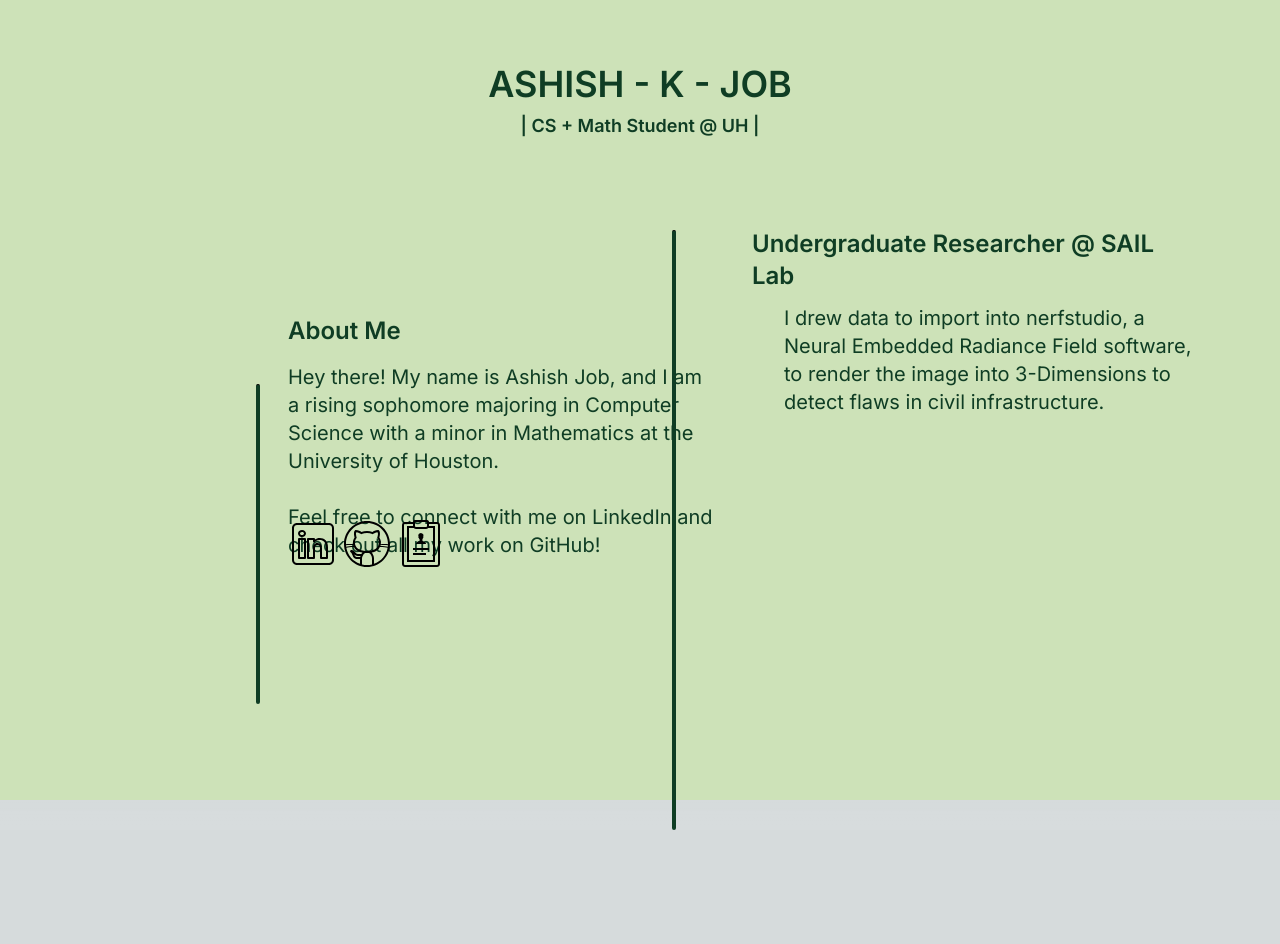
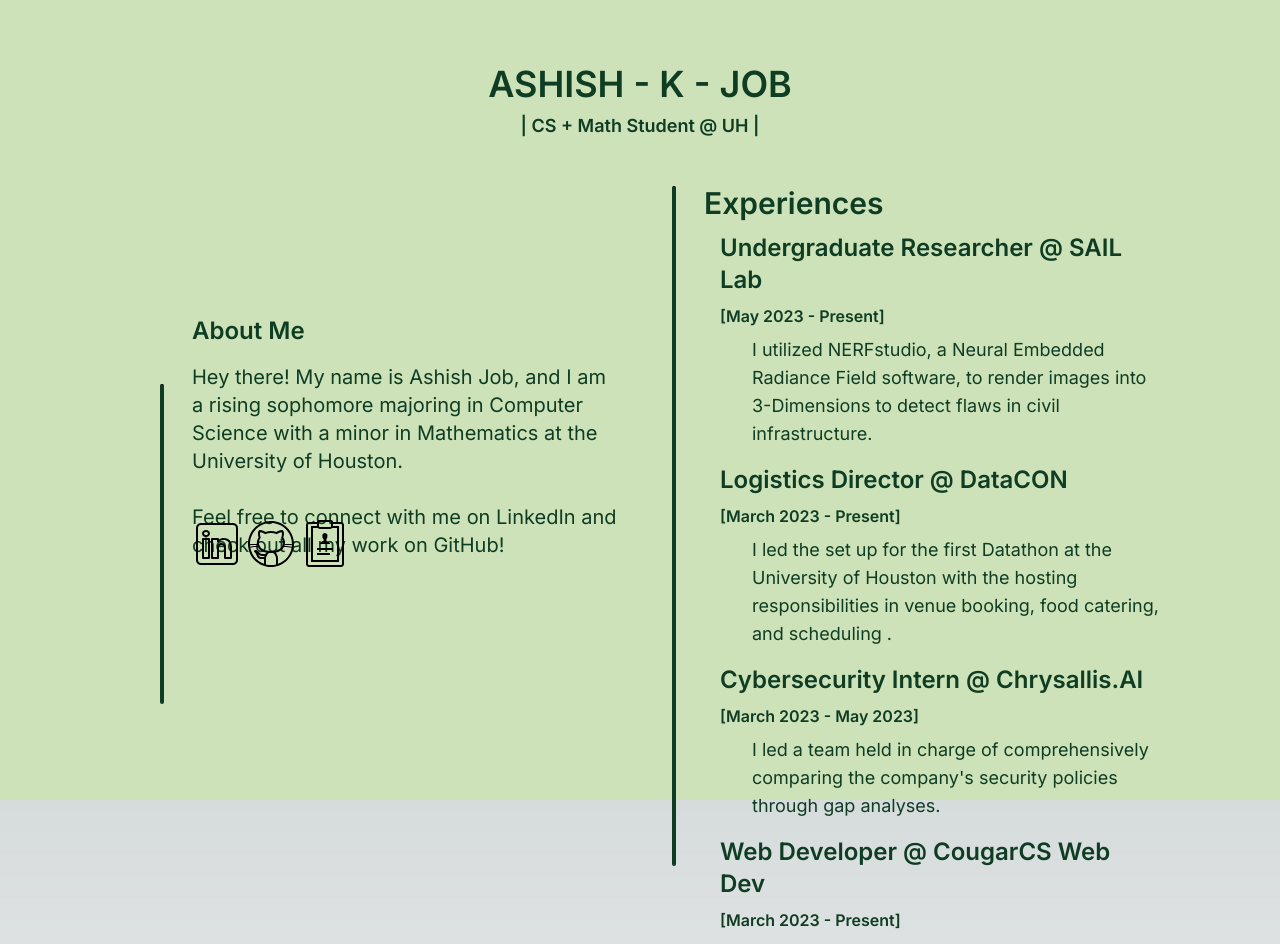
Before and after one commit to Ashishjob/Ashish-Job-Portfolio-Website, a Next.js app: page / in a window 1280 px wide. Shown: the top 944 px of the page. Before the commit the page ends 830 px from the top, so only its background shows below. Built offline with nearby package versions, Linux system fonts and the light colour scheme.

Commit message:
refactor: appropriate all experiences

```diff
--- a/app/page.tsx
+++ b/app/page.tsx
@@ -16,7 +16,7 @@
       </div>
 
 
-      <div className="lg:absolute lg:top-1/3 lg:left-72 text-left text-green mt-12">
+      <div className="lg:absolute lg:top-1/3 lg:left-48 text-left text-green mt-12">
         <h1 className="text-center font-semibold sm:text-2xl md:text-2xl lg:text-2xl lg:text-left hover:underline">About Me</h1>
 
 
@@ -36,7 +36,7 @@
           check out all my work on GitHub!
         </h2>
 
-        <h2 className="sm:hidden font-base text-base pt-4 lg:text-left px-12">
+        <h2 className="sm:hidden font-base text-base pt-4 lg:text-left px-6">
           Hey there! My name is Ashish Job, and I am
           a rising sophomore majoring in Computer
           Science with a minor in Mathematics at the University of Houston.<br /><br />
@@ -45,7 +45,7 @@
         </h2>
       </div>
 
-        <div className="lg:absolute flex justify-center items-center lg:bottom-1/3 lg:translate-y-2/3 lg:left-72 pb-4">
+        <div className="lg:absolute flex justify-center items-center lg:bottom-1/3 lg:translate-y-2/3 lg:left-48 pb-4">
           <div className="pt-3 pr-1">
             <a href="https://www.linkedin.com/in/ashish-job/" target="_blank">
               <Image
@@ -84,13 +84,24 @@
         </div>
 
 
-      <div className="lg:absolute hidden lg:block top-52 left-64 transform translate-y-44">
+      <div className="lg:absolute hidden lg:block top-52 left-40 transform translate-y-44">
         <hr className="w-1 h-80 bg-green border0 rounded dark:bg-green"></hr>
       </div>
 
+      <div className="hidden md:block lg:block md:px-8 lg:absolute lg:left-1/2 lg:top-44 transform translate-y-1/4 lg:translate-x-8">
+        <h1 className="sm:left-2 text-3xl font-semibold hover:underline text-green">
+          Experiences
+        </h1>
+      </div>
 
-      <div className="hidden md:absolute lg:block lg:absolute lg:left-1/2 lg:top-20 transform translate-y-1/4 translate-x-8">
-        <hr style={{ height: '600px' }} className="w-1 bg-green border0 rounded dark:bg-green"></hr>
+      <div className="md:hidden sm:block">
+        <h1 className="pt-4 pl-4 text-3xl font-semibold hover:underline text-green">
+          Experiences
+        </h1>
+      </div>
+
+      <div className="hidden md:absolute lg:block lg:absolute lg:left-1/2 lg:top-4 transform translate-y-1/4 translate-x-8">
+        <hr style={{ height: '680px' }} className="w-1 bg-green border0 rounded dark:bg-green"></hr>
       </div>
 
       <div className="hidden lg:hidden md:absolute md:block md:top-56 md:left-40">
@@ -98,56 +109,51 @@
       </div>
 
 
-      <div className="lg:absolute lg:left-1/2 transform translate-x-8 sm:justify-center sm:items-center md:justify-center md:items-center top-52 py-2 right-12 text-green text-start">
-        <div className="py-3">
+
+      <div className="lg:absolute lg:left-1/2 top-52 pt-6 right-12 text-green">
+        <div className="">
           <h1 className="px-8 md:px-20 font-semibold text-xl md:text-2xl lg:text-2xl hover:underline pb-2">
             Undergraduate Researcher @ SAIL Lab
           </h1>
+          <h3 className='pl-8 md:pl-20 pb-2 font-semibold '>[May 2023 - Present]</h3>
 
-          <h2 className="py-1 px-12 md:pl-28 pr-16 sm:text-lg md:text-xl">
-            I drew data to import into nerfstudio, a Neural Embedded Radiance Field software, to render the image into 3-Dimensions to detect flaws in civil infrastructure.
+          <h2 className="px-12 md:pl-28 pr-16 sm:text-lg md:text-lg">
+            I utilized NERFstudio, a Neural Embedded Radiance Field software, to render images into 3-Dimensions to detect flaws in civil infrastructure.
           </h2>
         </div>
 
-        {/* <div className="py-3">
-          <h1 className="w-27 font-semibold text-2xl text-decoration-line: hover:underline pb-2">
+        <div className="">
+          <h1 className="py-4 px-8 md:px-20 font-semibold text-xl md:text-2xl lg:text-2xl hover:underline pb-2">
             Logistics Director @ DataCON
           </h1>
+          <h3 className='pl-8 md:pl-20 pb-2 font-semibold '>[March 2023 - Present]</h3>
 
-          <h2 className="py-1 pl-6 pr-16 text-lg">
-            I lead a team of 6 members to organize the hosting responsibilities in venue, food, and scheduling for the first Datathon at the University of Houston.
+          <h2 className="px-12 md:pl-28 pr-16 sm:text-lg md:text-lg">
+            I led the set up for the first Datathon at the University of Houston with the hosting responsibilities in venue booking, food catering, and scheduling .
           </h2>
         </div>
 
-        <div className="py-3">
-          <h1 className="w-27 font-semibold text-2xl text-decoration-line: hover:underline pb-2">
+        <div className="">
+          <h1 className="py-4 px-8 md:px-20 font-semibold text-xl md:text-2xl lg:text-2xl hover:underline pb-2">
             Cybersecurity Intern @ Chrysallis.AI
           </h1>
+          <h3 className='pl-8 md:pl-20 pb-2 font-semibold '>[March 2023 - May 2023]</h3>
 
-          <h2 className="py-1 pl-6 pr-16 text-lg">
-            I led a team held in charge of comprehensively comparing the company&apos;s security policies wth a gap analysis.
+          <h2 className="px-12 md:pl-28 pr-16 sm:text-lg md:text-lg">
+            I led a team held in charge of comprehensively comparing the company&apos;s security policies through gap analyses.
           </h2>
         </div>
 
-        <div className="py-3">
-          <h1 className="w-27 font-semibold text-2xl text-decoration-line: hover:underline pb-2">
-            Logistics Officer @ CodeRED
+        <div className="mb-12">
+          <h1 className="py-4 px-8 md:px-20 font-semibold text-xl md:text-2xl lg:text-2xl hover:underline pb-2">
+            Web Developer @ CougarCS Web Dev
           </h1>
+          <h3 className='pl-8 md:pl-20 pb-2 font-semibold '>[March 2023 - Present]</h3>
 
-          <h2 className="py-1 pl-6 pr-16 text-lg">
-            I worked as a logistics officer and handled securing food vendors, venue booking, and scheduling arrangements at Houston&apos;s largest hackathon.
+          <h2 className="px-12 md:pl-28 pr-16 sm:text-lg md:text-lg">
+            I worked to construct the frontend of the admin portal of the organization to allow for easier user interaction.
           </h2>
         </div>
-
-        <div className="py-3">
-          <h1 className="w-27 font-semibold text-2xl text-decoration-line: hover:underline pb-2">
-            Web Developer @ CougarCS WebDev
-          </h1>
-
-          <h2 className="py-1 pl-6 pr-16 text-lg">
-            I worked to construct the frontend of the admin portal of the organization to allow for easier user interaction.
-          </h2>
-        </div> */}
       </div>
     </main>
   );
```
